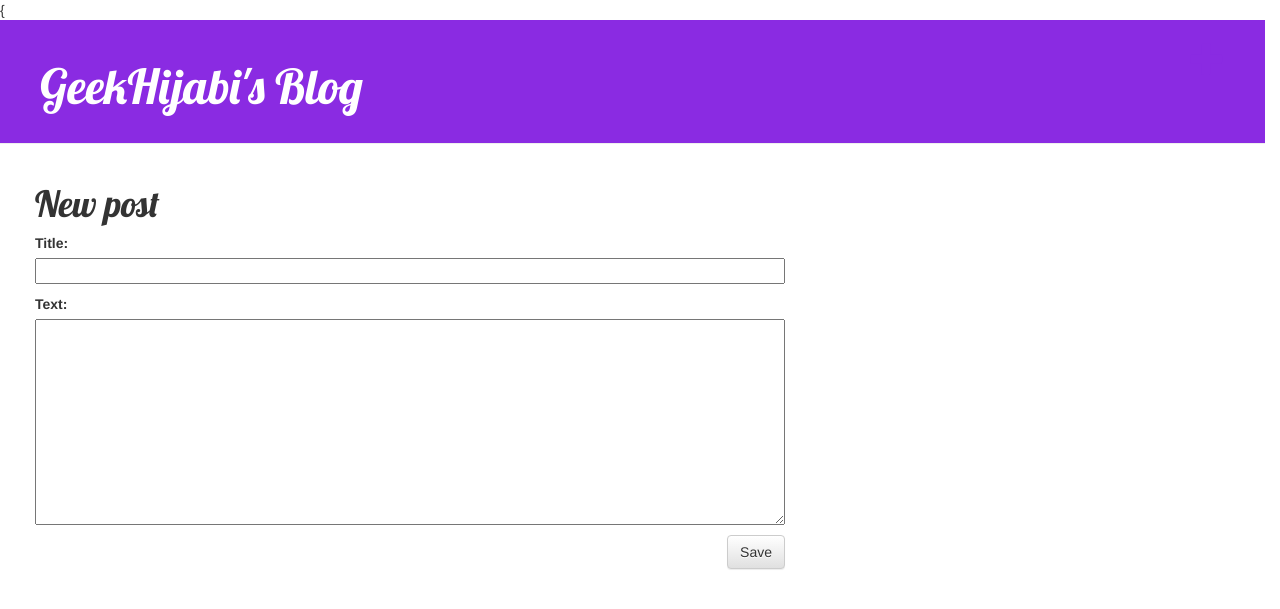
After one commit to HamdalahA/my-first-blog, a Django app: page /post/new/ in a window 1280 px wide. The commit adds this page. Shown: the top 609 px of the page. Run offline with Django 3.2, Linux system fonts and the light colour scheme; some libraries are stand-ins or nearby versions.

Commit message:
Added views to create/edit blog post inside the site.

```diff
--- /dev/null
+++ b/blog/forms.py
@@ -0,0 +1,10 @@
+from django import forms
+
+from .models import Post
+
+class PostForm(forms.ModelForm):
+
+
+    class Meta:
+        model = Post
+        fields = ('title', 'text',)
--- a/blog/templates/blog/base.html
+++ b/blog/templates/blog/base.html
@@ -1,15 +1,16 @@
-{% load staticfiles %}
+{{% load staticfiles %}
 <html>
     <head>
-        <link href="http://fonts.googleapis.com/css?family=Lobster&subset=latin,latin-ext" rel="stylesheet" type="text/css">
+        <title>GeekHijabi's blog</title>
         <link rel="stylesheet" href="//maxcdn.bootstrapcdn.com/bootstrap/3.2.0/css/bootstrap.min.css">
         <link rel="stylesheet" href="//maxcdn.bootstrapcdn.com/bootstrap/3.2.0/css/bootstrap-theme.min.css">
+        <link href='//fonts.googleapis.com/css?family=Lobster&subset=latin,latin-ext' rel='stylesheet' type='text/css'>
         <link rel="stylesheet" href="{% static 'css/blog.css' %}">
-        <title>Django Girls blog</title>
     </head>
     <body>
         <div class="page-header">
-        <h1><a href="/">Django Girls Blog</a></h1>
+            <a href="{% url 'post_new' %}" class="top-menu"><span class="glyphicon glyphicon-plus"></span></a>
+            <h1><a href="/">GeekHijabi's Blog</a></h1>
         </div>
         <div class="content container">
             <div class="row">
--- /dev/null
+++ b/blog/templates/blog/post_edit.html
@@ -0,0 +1,10 @@
+{% extends 'blog/base.html' %}
+
+{% block content %}
+    <h1>New post</h1>
+
+    <form method="POST" class="post-form">{% csrf_token %}
+        {{ form.as_p }}
+        <button type="submit" class="save btn btn-default">Save</button>
+    </form>
+{% endblock %}
--- a/blog/urls.py
+++ b/blog/urls.py
@@ -4,4 +4,6 @@ from . import views
 urlpatterns = [
     url(r'^$', views.post_list, name='post_list'),
     url(r'^post/(?P<pk>[0-9]+)/$', views.post_detail, name='post_detail'),
+    url(r'^post/new/$', views.post_new, name='post_new'),
+    url(r'^post/(?P<pk>[0-9]+)/edit/$', views.post_edit, name='post_edit'),
 ]
--- a/blog/views.py
+++ b/blog/views.py
@@ -1,6 +1,7 @@
 from django.shortcuts import render, get_object_or_404
 from django.utils import timezone
 from .models import Post
+from .forms import PostForm
 
 def post_detail(request, pk):
     post = get_object_or_404(Post, pk=pk)
@@ -9,3 +10,33 @@ def post_detail(request, pk):
 def post_list(request):
     posts = Post.objects.filter(published_date__lte=timezone.now()).order_by('published_date')
     return render(request, 'blog/post_list.html', {'posts': posts})
+
+def post_new(request):
+
+    if request.method == "POST":
+       form = PostForm(request.POST)
+       if form.is_valid():
+           post = form.save(commit=False)
+           post.author = request.user
+           post.published_date = timezone.now()
+           post.save()
+           return redirect('post_detail', pk=post.pk)
+
+    else:
+
+        form = PostForm()
+    return render(request, 'blog/post_edit.html', {'form': form})
+
+def post_edit(request, pk):
+    post = get_object_or_404(Post, pk=pk)
+    if request.method == "POST":
+        form = PostForm(request.POST, instance=post)
+        if form.is_valid():
+            post = form.save(commit=False)
+            post.author = request.user
+            post.published_date = timezone.now()
+            post.save()
+            return redirect('post_detail', pk=post.pk)
+    else:
+        form = PostForm(instance=post)
+    return render(request, 'blog/post_edit.html', {'form': form})
```
Also changed, not shown: blog/templates/blog/post_detail.html (+6 -1 lines). Lines whose indentation alone changed are shown as unchanged.
